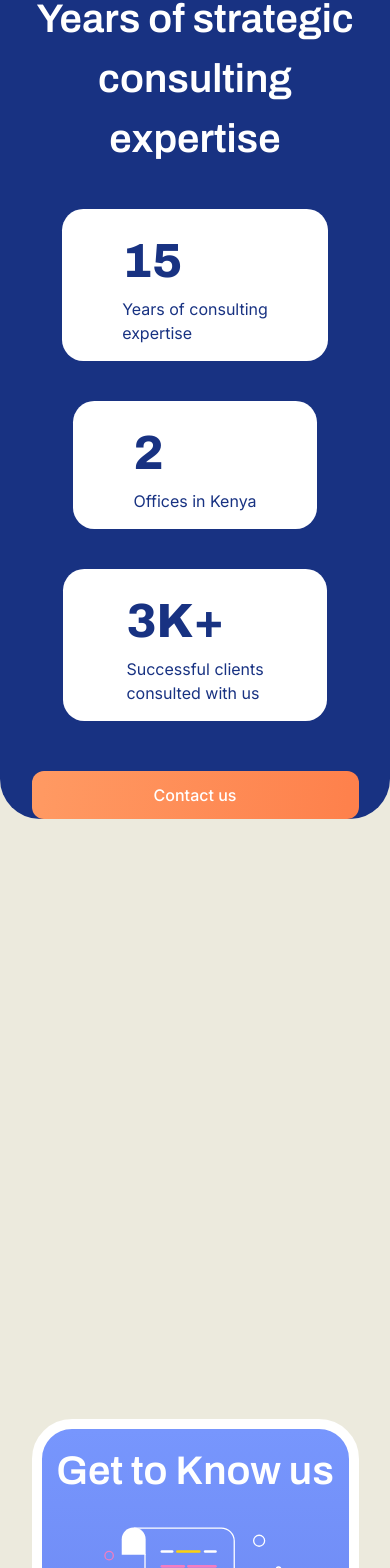
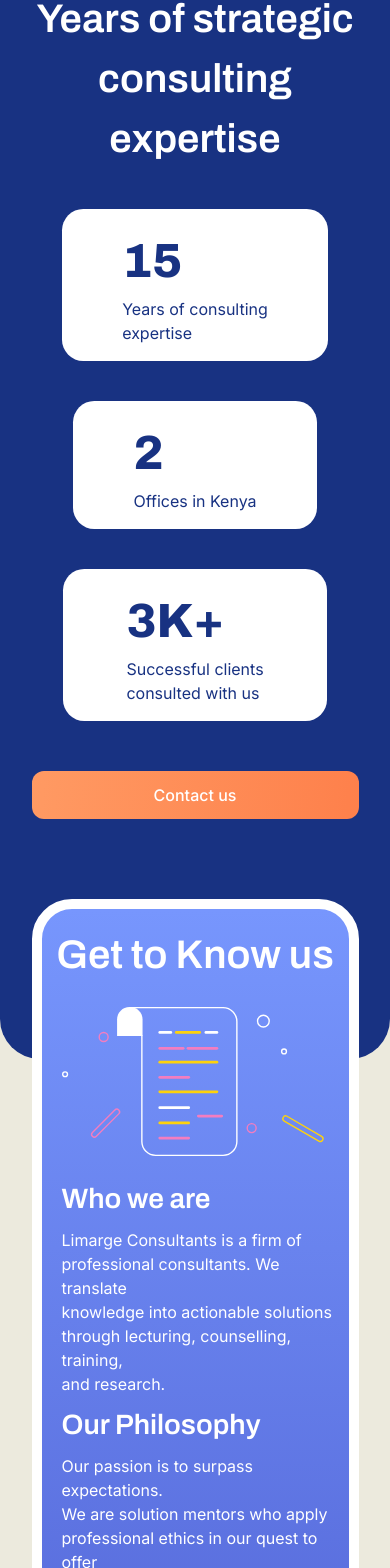
Before and after one commit to almondkiruthu/Limarge, a React (Vite) app in the folder client/: page / in a window 390 px wide. Shown: the part 3320-4888 px from the top of the page. Built offline with nearby package versions, Linux system fonts and the light colour scheme; what prettier-plugin-tailwindcss would draw is missing.

Commit message:
Made the about us component responsive on all mobile screens

```diff
--- a/client/src/components/Aboutus.tsx
+++ b/client/src/components/Aboutus.tsx
@@ -1,7 +1,7 @@
 const Aboutus = () => {
   return (
     <>
-      <div className="knowus-card relative  bottom-[-37.5rem]  z-10 mx-auto max-w-[20.4375rem] rounded-[2.5rem] p-3 sm:top-[-8rem] sm:max-w-[30.125rem] sm:px-[4rem] sm:pb-[4rem] sm:pt-[3rem] md:top-[-13rem] lg:top-[-9rem] lg:max-w-[60.125rem] xl:top-[-12rem] xl:max-w-[75.125rem] 2xl:top-[-15rem]">
+      <div className="knowus-card relative top-[-15rem] z-10 mx-auto max-w-[20.4375rem] rounded-[2.5rem] p-3 px-1 py-4 mm:top-[-10rem] ml:max-w-[23.4375rem] ml:px-3 sm:top-[-8rem] sm:max-w-[30.125rem] sm:px-[4rem] sm:pb-[4rem] sm:pt-[3rem] md:top-[-13rem] lg:top-[-9rem] lg:max-w-[60.125rem] xl:top-[-12rem] xl:max-w-[75.125rem] 2xl:top-[-15rem]">
         <div>
           <p className="text-center font-archivo text-[2.5rem] font-semibold text-white lg:text-start xl:text-[3.625rem]">
             Get to Know us
--- a/client/src/components/Stories.tsx
+++ b/client/src/components/Stories.tsx
@@ -3,7 +3,7 @@ import Aboutus from "./Aboutus";
 const Stories = () => {
   return (
     <>
-      <div className="relative rounded-b-[2.5rem] bg-customBlue sm:pb-[15rem] md:pb-[20rem] 2xl:pb-96 lg:pb-[15rem]">
+      <div className="relative rounded-b-[2.5rem] bg-customBlue pb-96 mm:pb-[15rem] sm:pb-[15rem] md:pb-[20rem] lg:pb-[15rem] 2xl:pb-96">
         <div className="container">
           <div className="pt-[6.25rem] text-center">
             <h2 className="font-archivo text-[2.5rem] font-semibold text-white xl:text-[3.625rem]">
@@ -62,7 +62,7 @@ const Stories = () => {
           </div>
 
           <div className="px-4 pt-[3.125rem] text-center font-inter 2xl:pt-20">
-            <button className="contact-us-btn w-[100%] rounded-[0.75rem] py-3 text-center font-medium text-white lg:px-8 sm:w-[25%] md:w-[20%] lg:w-[16%] xl:w-[15%] 2xl:w-[10%]">
+            <button className="contact-us-btn w-[100%] rounded-[0.75rem] py-3 text-center font-medium text-white ml:w-[80%] sm:w-[25%] md:w-[20%] lg:w-[16%] lg:px-8 xl:w-[15%] 2xl:w-[10%]">
               Contact us
             </button>
           </div>
```
